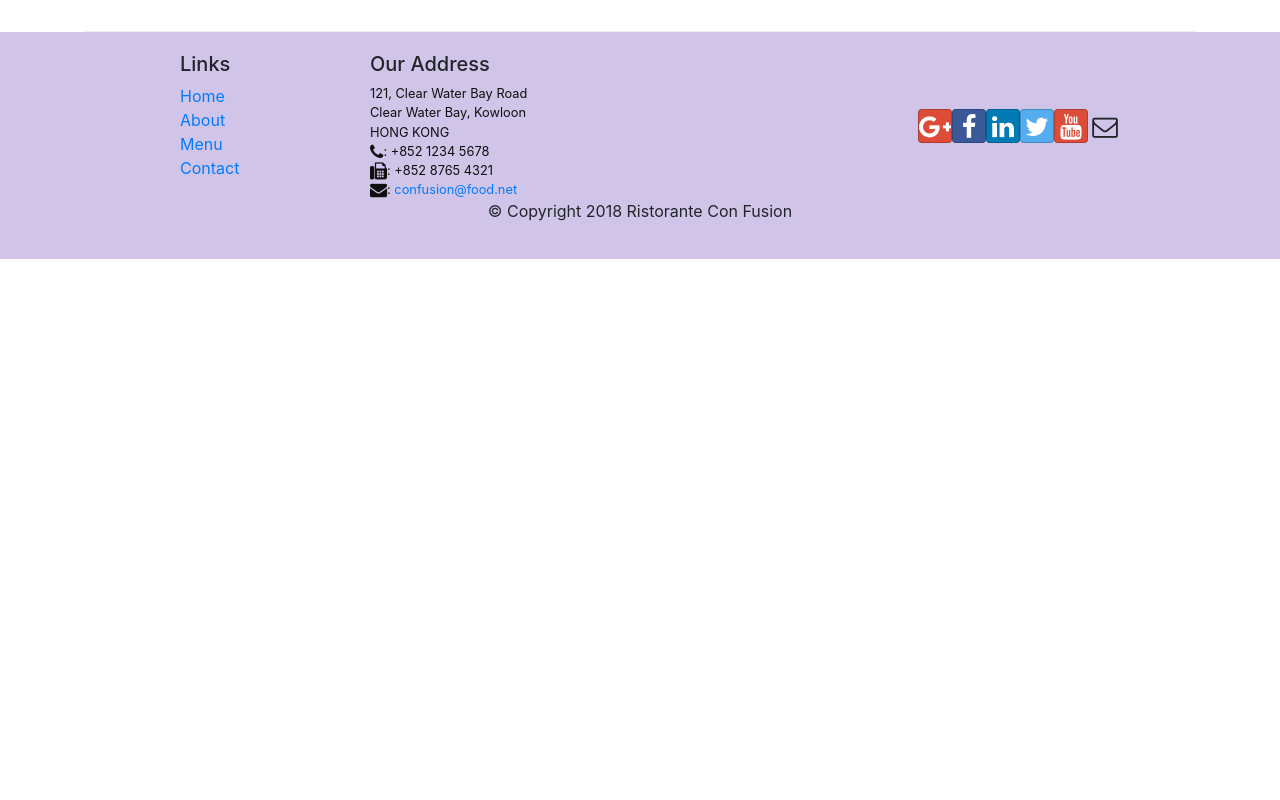
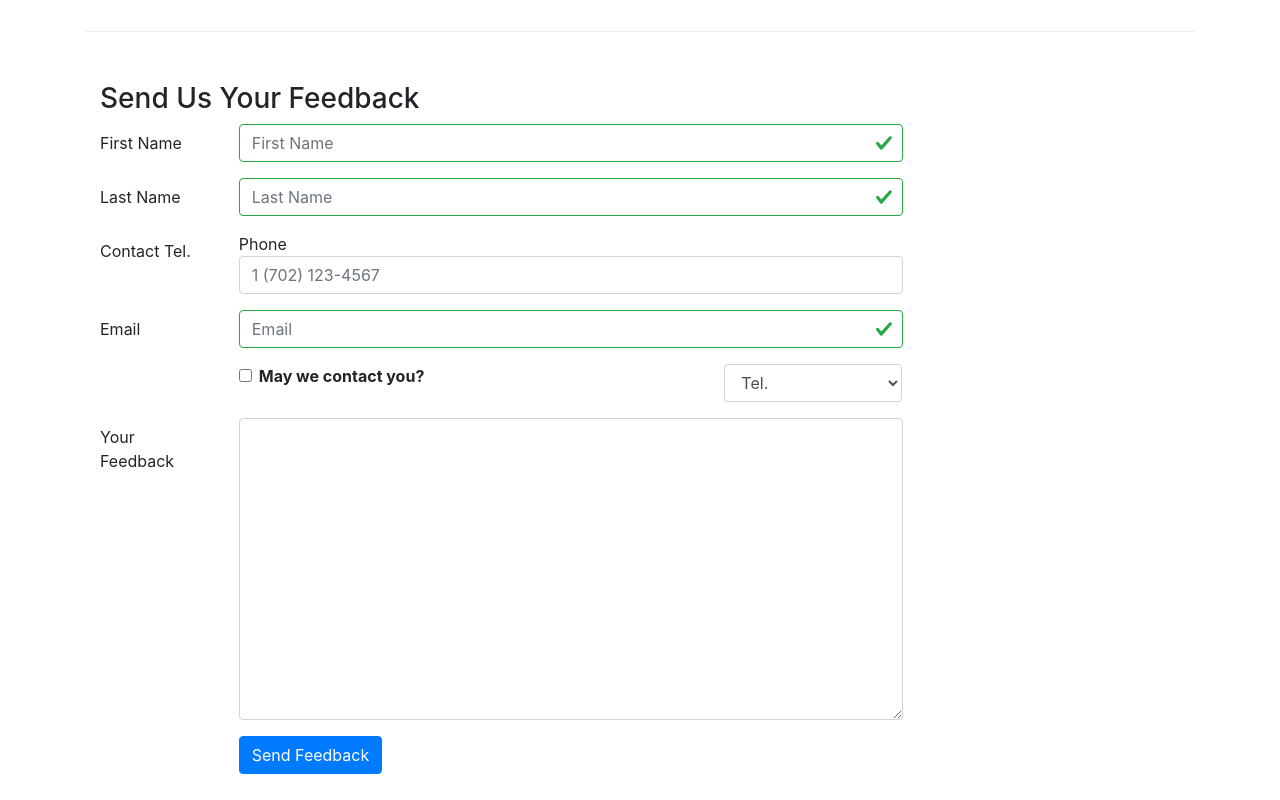
Before and after one commit to GreenApple131/Coursera_React, a React (Create React App) app: page /contactus in a window 1280 px wide. Shown: the part 840-1640 px from the top of the page. Before the commit the page ends 1099 px from the top, so only its background shows below. Built offline with nearby package versions, Linux system fonts and the light colour scheme.

Commit message:
Validation Forms

```diff
--- a/package.json
+++ b/package.json
@@ -11,10 +11,13 @@
     "font-awesome": "^4.7.0",
     "react": "^16.13.1",
     "react-dom": "^16.13.1",
+    "react-phone-input-2": "^2.13.5",
+    "react-phone-number-input": "^3.0.23",
     "react-popper": "^2.2.3",
     "react-router-dom": "^5.2.0",
     "react-scripts": "3.4.1",
-    "reactstrap": "^8.4.1"
+    "reactstrap": "^8.4.1",
+    "validator": "^13.1.1"
   },
   "scripts": {
     "start": "react-scripts start",
--- a/src/components/AboutComponent.js
+++ b/src/components/AboutComponent.js
@@ -12,10 +12,10 @@ function RenderLeader({leaders}) {
 
         return(
             <Media className='row'>
-                <Media className='col-md-3 push-md-3 col-lg-2 push-lg-1'>
+                <Media className='col-md-3 push-md-3 ml-auto col-lg-2 push-lg-1'>
                     <Media style={imgStyle} object src={leaders.image} alt={leaders.image} />
                 </Media>
-                <Media body className='col-md-12 push-md-3 col-lg-12 push-lg-1'>
+                <Media body className='col-md-12 push-md-3 ml-auto col-lg-12 push-lg-1'>
                     <Media heading>
                         {leaders.name}
                         <br />
@@ -26,6 +26,7 @@ function RenderLeader({leaders}) {
                     </Media>
                     <br />
                     {leaders.description}
+                    <Media className='mb-4' />
                 </Media>
             </Media>
         );
--- a/src/components/ContactComponent.js
+++ b/src/components/ContactComponent.js
@@ -1,8 +1,93 @@
-import React from 'react';
-import { Breadcrumb, BreadcrumbItem } from 'reactstrap';
+import React, { Component } from 'react';
+import { Breadcrumb, BreadcrumbItem, Button, Form, FormGroup, Label, Input, Col, FormFeedback } from 'reactstrap';
 import { Link } from 'react-router-dom';
 
-function Contact(props) {
+import ReactPhoneInput from "react-phone-input-2";
+
+
+
+class Contact extends Component {
+
+    constructor(props) {
+        super(props);
+
+        this.state = {
+            firstname: '',
+            lastname: '',
+            telnum: '',
+            email: '',
+            agree: false,
+            contactType: 'Tel.',
+            message: '',
+            touched: {
+                firstname: false,
+                lastname: false,
+                telnum: false,
+                email: false
+            }
+        }
+        this.handleSubmit = this.handleSubmit.bind(this);
+        this.handleInputChange = this.handleInputChange.bind(this);
+        this.handleBlur = this.handleBlur.bind(this);
+    }
+
+    handleInputChange(event) {
+        const target = event.target;
+        const value = target.type === 'checkbox' ? target.checked : target.value;
+        const name = target.name;
+
+        this.setState({
+            [name]: value
+        });
+
+    }
+
+    handleOnChange = value => {
+        console.log(value);
+        this.setState({ telnum: value }, () => {
+            console.log(this.state.telnum);
+        });
+    };
+
+    handleSubmit(event) {
+        console.log('Currnet State is: ' + JSON.stringify(this.state));
+        alert('Currnet State is: ' + JSON.stringify(this.state));
+        event.preventDefaul();
+    }
+
+    handleBlur = (field) => (evt) => {
+        this.setState({
+            touched: { ...this.state.touched, [field]: true }
+        });
+    }
+
+    validate(firstname, lastname, telnum, email) {
+        const errors = {
+            firstname: '',
+            lastname: '',
+            telnum: '',
+            email: ''
+        }
+
+        if(this.state.touched.firstname && firstname.lenght < 2)
+            errors.firstname = 'First Name should be more than 2 characters';
+        else if(this.state.touched.firstname && firstname.lenght > 15)
+            errors.firstname = 'First Name should be less than 15 characters';
+
+        if(this.state.touched.lastname && lastname.lenght < 3)
+            errors.lastname = 'Last Name should be more than 3 characters';
+        else if(this.state.touched.lastname && lastname.lenght > 15)
+            errors.lastname = 'Last Name should be less than 15 characters';
+
+        if (this.state.touched.email && email.split('').filter(x => x === '@').lenght !=1)
+            errors.email = 'Email is wrong. Check it out';
+
+        return errors;
+    }
+
+
+    render() {
+        const errors = this.validate(this.state.firstname, this.state.lastname, this.state.telnum, this.state.email);
         return(
             <div className="container">
                 <div className='row'>
@@ -41,8 +126,114 @@ function Contact(props) {
                         </div>
                     </div>
                 </div>
+                <div className='row row-content'>
+                    <div className='col-12'>
+                        <h3>Send Us Your Feedback</h3>
+                    </div>
+                    <div className='col-12 col-md-9'>
+                        <Form onSubmit={this.handleSubmit}>
+                            <FormGroup row                             //Цей тег FormGroup дозволяє використовувати bootstrap grid всередині себе>
+                            >
+                                <Label htmlFor='firstname' md={2}>First Name</Label>
+                                <Col md={10}>
+                                    <Input type='text' id='firstname' name='firstname'
+                                        placeholder='First Name'
+                                        value={this.state.firstname}
+                                        valid={errors.firstname === ''}
+                                        invalid={errors.firstname !== ''}
+                                        onBlur={this.handleBlur('firstname')}
+                                        onChange={this.handleInputChange} />
+                                    <FormFeedback>{errors.firstname}</FormFeedback>
+                                </Col>
+                            </FormGroup>
+                            <FormGroup row>
+                                <Label htmlFor="lastname" md={2}>Last Name</Label>
+                                <Col md={10}>
+                                    <Input type="text" id="lastname" name="lastname"
+                                        placeholder="Last Name"
+                                        value={this.state.lastname}
+                                        valid={errors.lastname === ''}
+                                        invalid={errors.lastname !== ''}
+                                        onBlur={this.handleBlur('lastname')}
+                                        onChange={this.handleInputChange} />
+                                    <FormFeedback>{errors.lastname}</FormFeedback>
+                                </Col>
+                            </FormGroup>
+                            <FormGroup row>
+                            <Label htmlFor="telnum" md={2}>Contact Tel.</Label>
+                                <Col md={10}>
+                                    <ReactPhoneInput
+                                        inputExtraProps={{
+                                            name: "telnum",
+                                            required: true,
+                                            autoFocus: true
+                                        }}
+                                        defaultCountry={"ua"}
+                                        value={this.state.telnum}
+                                        onChange={this.handleOnChange}
+                                        valid={errors.lastname === ''}
+                                        invalid={errors.lastname !== ''}
+                                        onBlur={this.handleBlur('telnum')} />
+                                    <FormFeedback>{errors.telnum}</FormFeedback>
+                                </Col>
+                            </FormGroup>
+                            <FormGroup row>
+                                <Label htmlFor="email" md={2}>Email</Label>
+                                <Col md={10}>
+                                    <Input type="email" id="email" name="email"
+                                        placeholder="Email"
+                                        value={this.state.email}
+                                        valid={errors.email === ''}
+                                        invalid={errors.email !== ''}
+                                        onBlur={this.handleBlur('email')}
+                                        onChange={this.handleInputChange} />
+                                    <FormFeedback>{errors.email}</FormFeedback>
+                                </Col>
+                            </FormGroup>
+                            <FormGroup row>
+                                <Col md={{size: 6, offset: 2}}>
+                                    <FormGroup check>
+                                        <Label check>
+                                            <Input type="checkbox"
+                                                name="agree"
+                                                checked={this.state.agree}
+                                                onChange={this.handleInputChange} /> {' '}
+                                            <strong>May we contact you?</strong>
+                                        </Label>
+                                    </FormGroup>
+                                </Col>
+                                <Col md={{size: 3, offset: 1}}>
+                                    <Input type="select" name="contactType"
+                                            value={this.state.contactType}
+                                            onChange={this.handleInputChange}>
+                                        <option>Tel.</option>
+                                        <option>Email</option>
+                                    </Input>
+                                </Col>
+                            </FormGroup>
+                            <FormGroup row>
+                                <Label htmlFor="message" md={2}>Your Feedback</Label>
+                                <Col md={10}>
+                                    <Input type="textarea" id="message" name="message"
+                                        rows="12"
+                                        value={this.state.message}
+                                        onChange={this.handleInputChange}></Input>
+                                </Col>
+                            </FormGroup>
+                            <FormGroup row>
+                                <Col md={{size: 10, offset: 2}}>
+                                    <Button type="submit" color="primary">
+                                        Send Feedback
+                                    </Button>
+                                </Col>
+                            </FormGroup>
+                        </Form>
+                    </div>
+                </div>
             </div>
         );
     }
 
+}
+
 export default Contact;
```
Also changed, not shown: 1 other file (tests, documents, lock files or other folders). Lines whose indentation alone changed are shown as unchanged.
